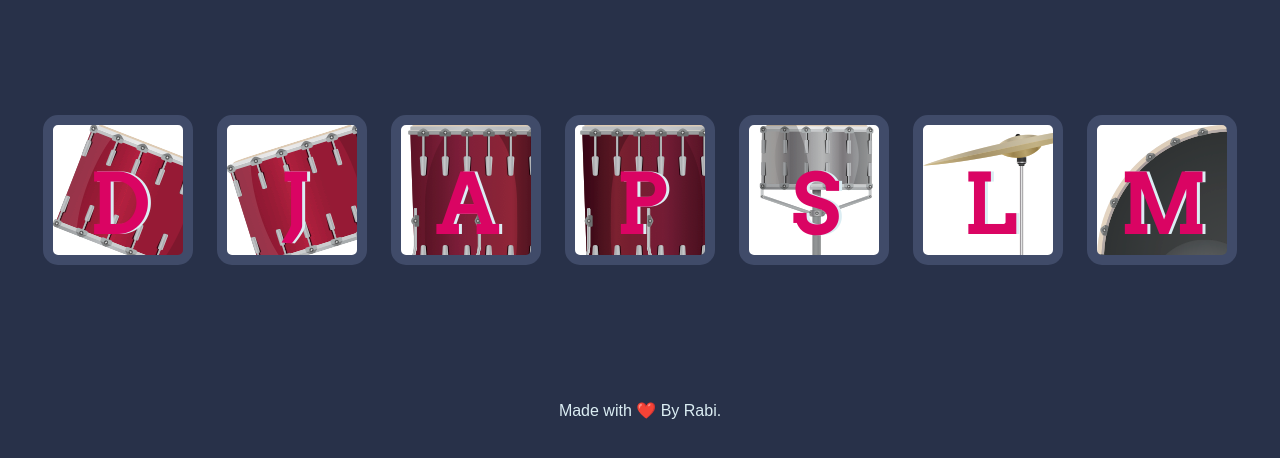
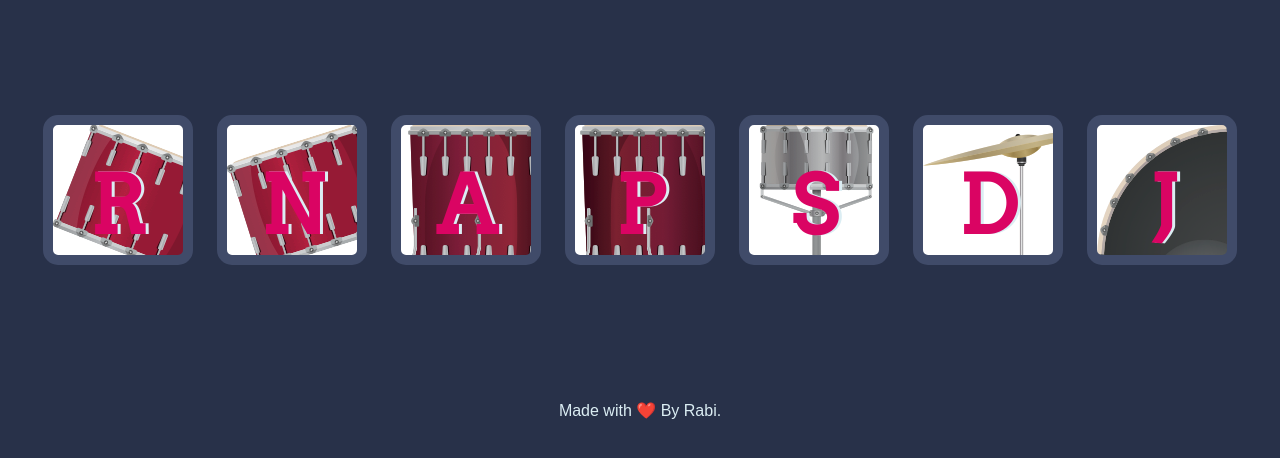
Before and after one commit to R1nkusahu/DRUMKIT, a plain HTML site: page index.html in a window 1280 px wide. Shown: the part 174-632 px from the top of the page. Drawn offline with Linux system fonts and the light colour scheme.

Commit message:
Update index.html

```diff
--- a/index.html
+++ b/index.html
@@ -11,13 +11,13 @@
 <body>
   <h1 id="title">Drum 🥁 Kit</h1>
   <div class="set">
-    <button class="d drum">D</button>
-    <button class="j drum">J</button>
+    <button class="d drum">R</button>
+    <button class="j drum">N</button>
     <button class="a drum">A</button>
     <button class="p drum">P</button>
     <button class="s drum">S</button>
-    <button class="l drum">L</button>
-    <button class="m drum">M</button>
+    <button class="l drum">D</button>
+    <button class="m drum">J</button>
   </div>
 
 
```
